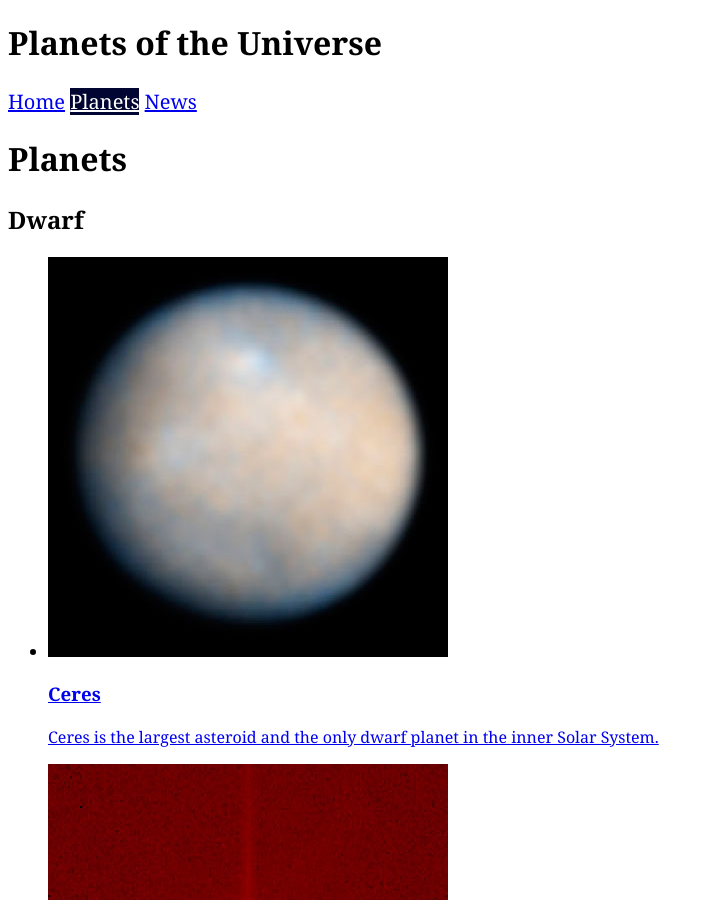
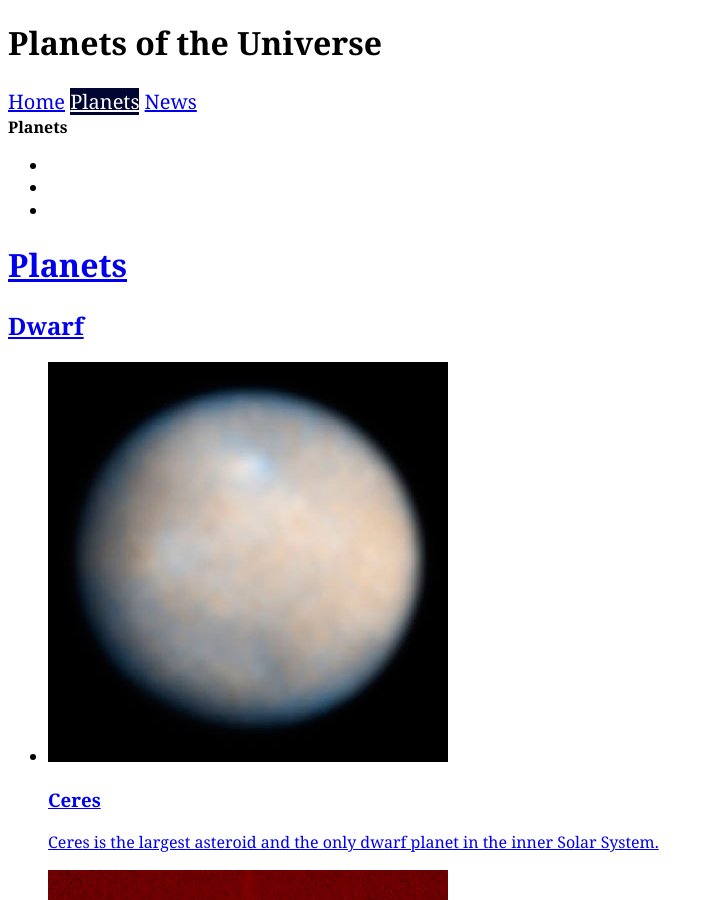
Before and after one commit to ysundev/planets-of-the-universe, a Jekyll site: the page built from planets/index.html, in a window 1280 px wide and 900 px high. Shown: the whole window, without its empty margins (0-714 px from the left). Built offline with Jekyll 4.4.1, drawn with Linux system fonts in a browser that asks for light colours.

Commit message:
Add sub navigation for planets page

```diff
--- /dev/null
+++ b/_layouts/planets.html
@@ -0,0 +1,17 @@
+---
+layout: default
+---
+
+<strong>Planets</strong>
+
+<nav>
+	<ul>
+		{% for planet in site.data.planet-types %}
+			<li>
+				<a href="{{site.baseurl}}/planets/{{planet.folder}}/">
+			</li>
+		{% endfor %}
+	</ul>
+</nav>
+
+{{content}}
--- a/planets/index.html
+++ b/planets/index.html
@@ -1,5 +1,5 @@
 ---
-layout: default
+layout: planets
 ---
 
 <h1>Planets</h1>
```
